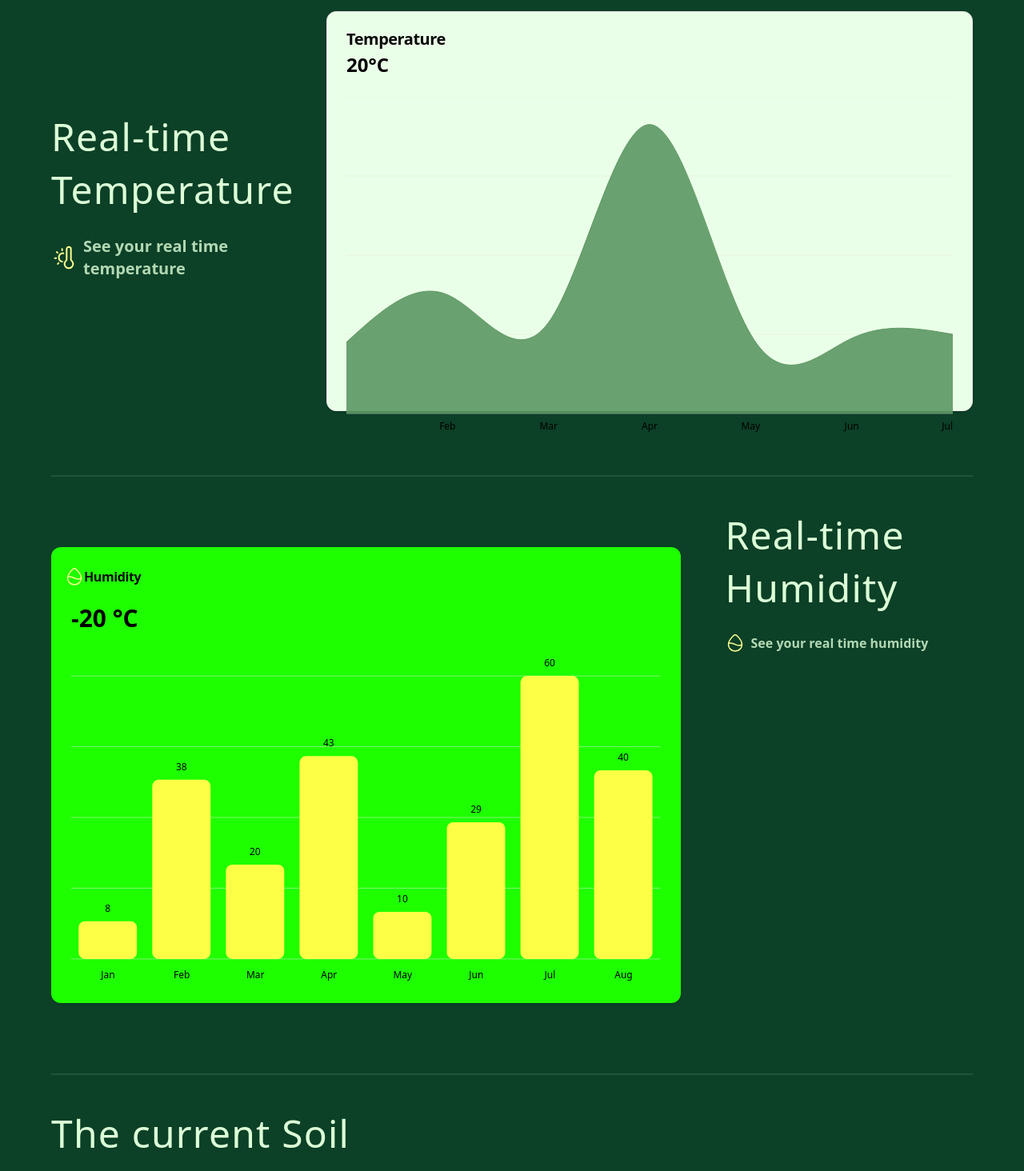
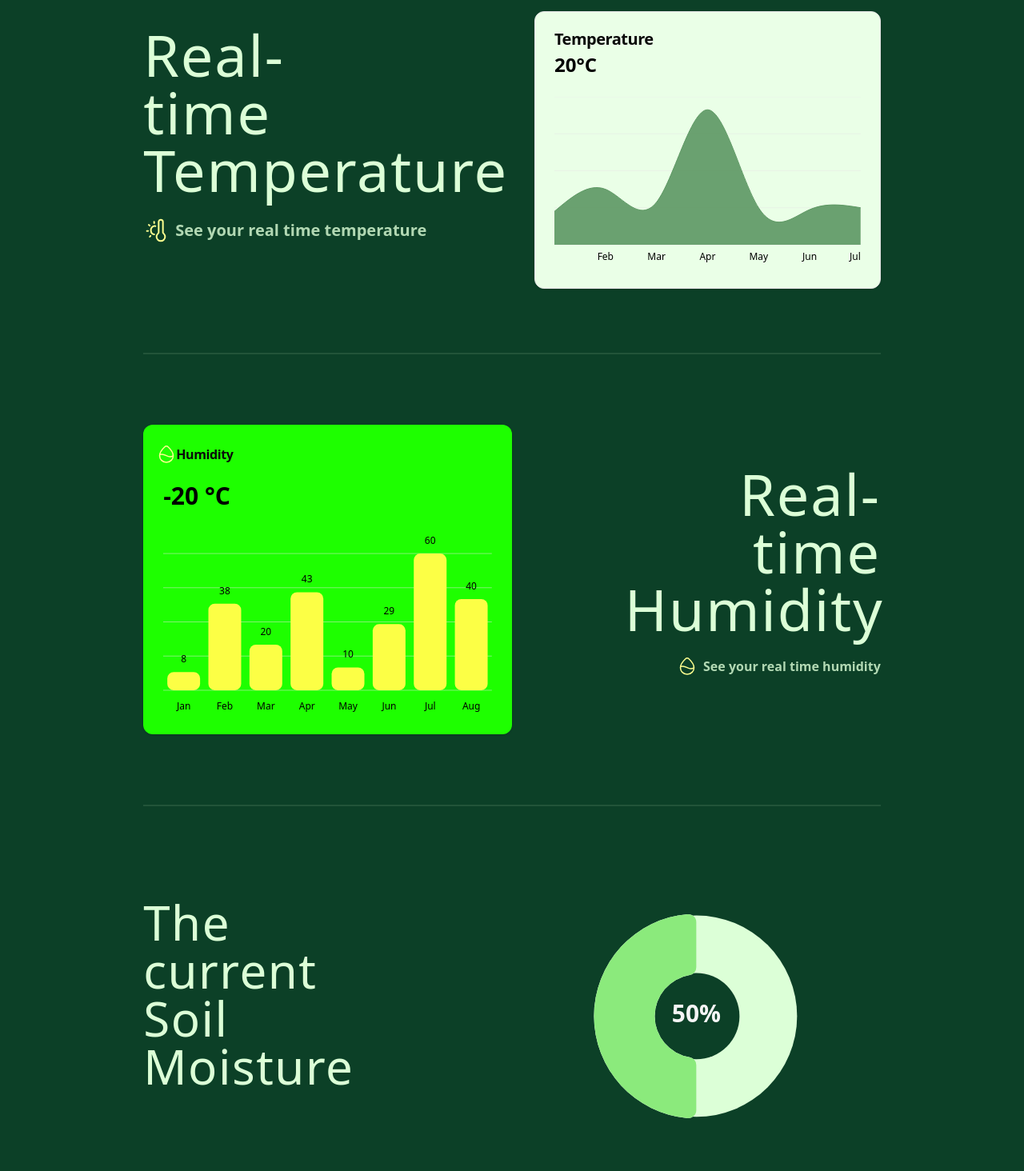
Before and after one commit to nikhilcodes0/AgroCult, a React (Vite) app: page / in a window 1280 px wide. Shown: the part 140-1604 px from the top of the page at 80% size. Built offline with nearby package versions, Linux system fonts and the light colour scheme.

Commit message:
added responsiveness to homepage

```diff
--- a/src/pages/Home.tsx
+++ b/src/pages/Home.tsx
@@ -86,11 +86,12 @@ function Home() {
 
   return (
     <>
+    <div className="lg:px-24 xl:px-32 2xl:px-48">
       <Navbar />
       <div className="w-[90%] mx-auto text-[#dcffd7]">
-        <div className="md:flex md:gap-14  md:justify-between my-7 lg:items-center lg:text-xl">
-          <div className="mb-4">
-            <p className="text-5xl 2xl:text-6xl lg:w-72 w-60 leading-snug tracking-wide font-[Roboto}">
+        <div className="md:flex md:gap-14  md:justify-between my-7 md:items-center lg:text-xl">
+          <div className="mb-4 flex-col items-center h-fit md:flex lg:w-1/2 lg:items-start">
+            <p className="text-5xl lg:w-72 w-60 leading-snug tracking-wide font-[Roboto} xl:w-80 xl:text-7xl 2xl:text-8xl 2xl:w-[28rem]">
               Real-time Temperature
             </p>
             <div className="flex items-center gap-2 my-6">
@@ -100,7 +101,7 @@ function Home() {
               </p>
             </div>
           </div>
-          <Card className="w-full bg-[#eaffe7] my-12 lg:my-10 lg:max-w-[1000px] lg:max-h-[500px]">
+          <Card className="w-full bg-[#eaffe7] my-12 lg:my-10 md:w-[50%]">
             <CardHeader>
               <CardTitle>Temperature</CardTitle>
               <CardDescription className="text-black">
@@ -147,19 +148,19 @@ function Home() {
 
         <Separator className="my-10  mx-auto opacity-100 bg-[#dcffd71a] p-[1px]" />
 
-        <div className="md:flex md:flex-row-reverse md:gap-14">
-          <div>
-            <p className="text-5xl leading-snug tracking-wide font-[Roboto}">
+        <div className="md:flex md:flex-row-reverse md:gap-16 items-center lg:justify-between">
+          <div className="md:text-right">
+            <p className="text-5xl leading-snug tracking-wide font-[Roboto} xl:w-80 xl:text-7xl 2xl:text-8xl 2xl:w-[28rem]">
               Real-time Humidity
             </p>
-            <div className="flex items-center gap-2 my-6">
+            <div className="flex items-center gap-2 my-6 text-right md:w-fit md:ml-auto">
               <img src={humidity} alt="" className="w-6" />
               <p className="opacity-80 font-semibold">
                 See your real time humidity
               </p>
             </div>
           </div>
-          <Card className="w-full bg-[#1eff00] border-transparent my-12">
+          <Card className="w-full bg-[#1eff00] border-transparent my-12 md:w-1/2">
             <CardHeader>
               <CardTitle className="flex items-center justify-between w-fit gap-2">
                 <img src={humidity} alt="" className="w-6 -mx-2 stroke-black" />
@@ -210,9 +211,9 @@ function Home() {
         </div>
         <Separator className="my-10 mx-auto opacity-100 bg-[#dcffd71a] p-[1px]" />
 
-        <div className="md:grid md:grid-cols-2">
+        <div className="md:grid md:grid-cols-2 md:items-center">
           <div className="mb-10">
-            <p className="text-5xl leading-snug tracking-wide font-[Roboto}">
+            <p className="text-5xl leading-snug tracking-wide font-[Roboto} xl:w-80 xl:text-6xl 2xl:text-8xl 2xl:w-[38rem]">
               The current Soil Moisture
             </p>
           </div>
@@ -220,7 +221,7 @@ function Home() {
             <CardContent className="flex-1 pb-0">
               <ChartContainer
                 config={chartConfig}
-                className="mx-auto aspect-square max-h-[450px]"
+                className="mx-auto aspect-square max-h-[450px] "
               >
                 <RadialBarChart
                   data={soilData}
@@ -233,7 +234,7 @@ function Home() {
                     gridType="circle"
                     radialLines={false}
                     stroke="none"
-                    className="first:fill-[#dcffd7] last:fill-background "
+                    className="first:fill-[#dcffd7] last:fill-background"
                     polarRadius={[126, 54]}
                   />
                   <RadialBar
@@ -319,6 +320,7 @@ function Home() {
           </div>
         </div> */}
       </div>
+      </div>
     </>
   );
 }
```
